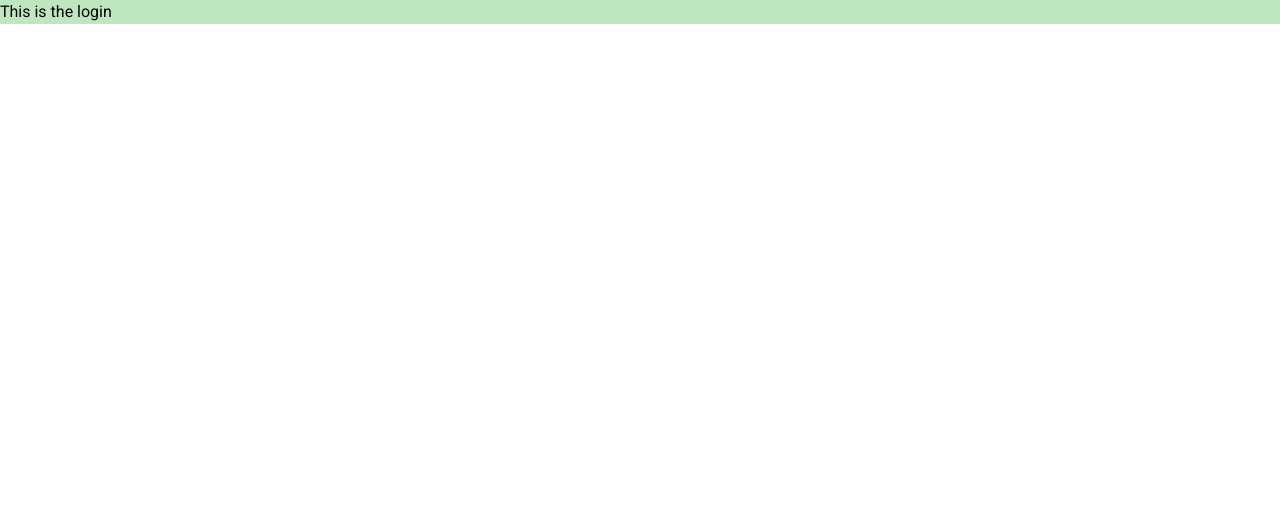
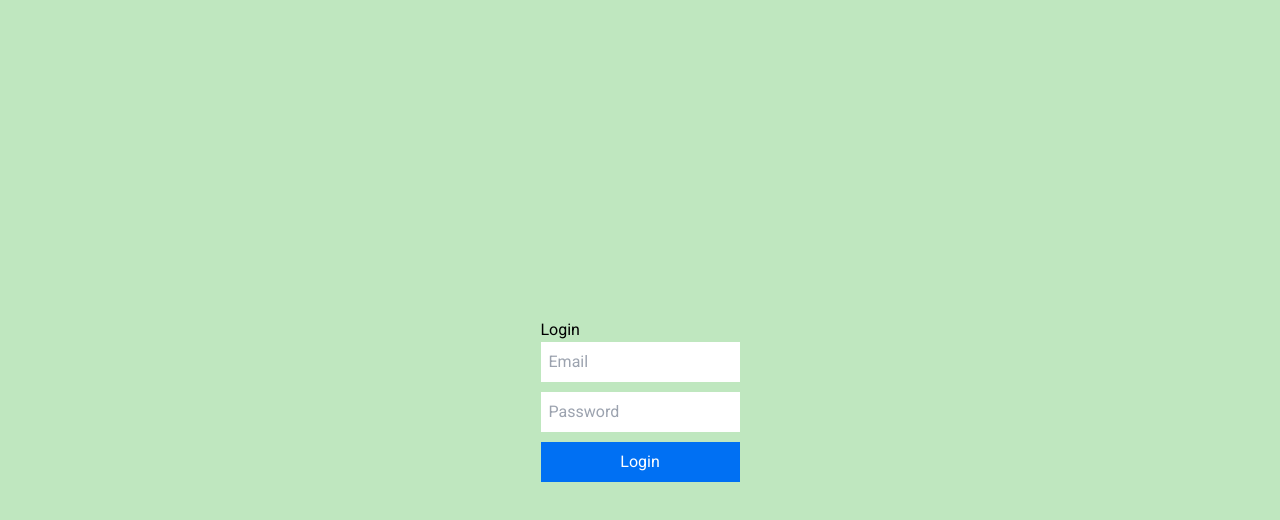
Before and after one commit to kwasu-vte/vte-frontend, a Next.js app: page /login in a window 1280 px wide. Shown: the top 520 px of the page. Built offline with nearby package versions, Linux system fonts and the light colour scheme.

Commit message:
Just creating a template so that i can test the ready made apis

```diff
--- a/src/app/login/page.tsx
+++ b/src/app/login/page.tsx
@@ -1,8 +1,39 @@
+"use client";
 import { useState } from 'react';
-import { useRouter } from  'next/router';
+// import { useRouter } from  'next/router';
 
 export default function Login() {
+    const [email, setEmail] = useState('');
+    const [password, setPassword] = useState('');
+    // const router = useRouter();
+
+    const handleSubmit = async (e: React.FormEvent<HTMLFormElement>) => {
+        e.preventDefault();
+    }
     return (
-        <div>This is the login</div>
-    )
+        <div style={{ display: 'flex', justifyContent: 'center', alignItems: 'center', height: '100vh' }}>
+      <form onSubmit={handleSubmit} style={{ display: 'flex', flexDirection: 'column', maxWidth: '300px' }}>
+        <h2>Login</h2>
+        <input
+          type="email"
+          placeholder="Email"
+          value={email}
+          onChange={(e) => setEmail(e.target.value)}
+          required
+          style={{ marginBottom: '10px', padding: '8px' }}
+        />
+        <input
+          type="password"
+          placeholder="Password"
+          value={password}
+          onChange={(e) => setPassword(e.target.value)}
+          required
+          style={{ marginBottom: '10px', padding: '8px' }}
+        />
+        <button type="submit" style={{ padding: '8px', background: '#0070f3', color: '#fff' }}>
+          Login
+        </button>
+      </form>
+    </div>
+  );
 }
```
